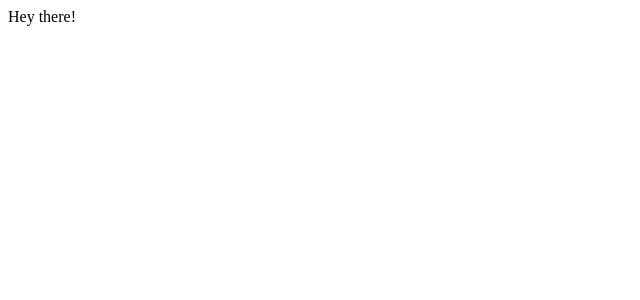
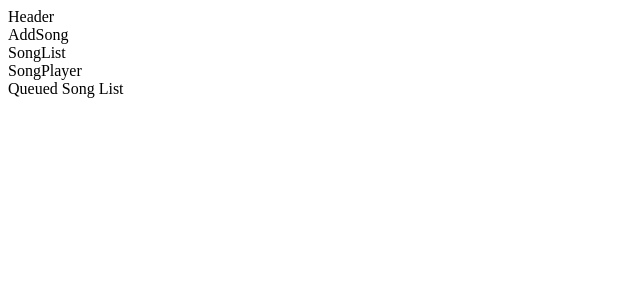
Before and after one commit to PaolaGaray/apollo-music-share, a React (Create React App) app: page / in a window 1280 px wide. Shown: the top 300 px of the page, without its empty margins (0-640 px from the left). Built offline with nearby package versions, Linux system fonts and the light colour scheme.

Commit message:
Add hierarchy components

```diff
--- a/src/App.js
+++ b/src/App.js
@@ -1,10 +1,19 @@
 import React from 'react';
+
+import Header from './components/Header';
+import SongList from './components/SongList';
+import SongPlayer from './components/SongPlayer';
+import AddSong from './components/AddSong';
+
 
 function App() {
   return (
-    <div>
-      Hey there!
-    </div>
+    <>
+      <Header />
+      <AddSong />
+      <SongList />
+      <SongPlayer />
+    </>
   );
 }
 
--- /dev/null
+++ b/src/QueuedSongList.js
@@ -0,0 +1,9 @@
+import React from 'react'
+
+export default function QueuedSongList() {
+    return (
+        <div>
+            Queued Song List
+        </div>
+    )
+}
--- /dev/null
+++ b/src/components/AddSong.js
@@ -0,0 +1,9 @@
+import React from 'react'
+
+export default function AddSong() {
+    return (
+        <div>
+            AddSong
+        </div>
+    )
+}
--- /dev/null
+++ b/src/components/Header.js
@@ -0,0 +1,9 @@
+import React from 'react'
+
+export default function Header() {
+    return (
+        <div>
+            Header
+        </div>
+    )
+}
--- /dev/null
+++ b/src/components/SongList.js
@@ -0,0 +1,9 @@
+import React from 'react'
+
+export default function SongList() {
+    return (
+        <div>
+            SongList
+        </div>
+    )
+}
--- /dev/null
+++ b/src/components/SongPlayer.js
@@ -0,0 +1,12 @@
+import React from 'react'
+
+import QueuedSongList from '../QueuedSongList'
+
+export default function SongPlayer() {
+    return (
+        <>
+           SongPlayer
+           <QueuedSongList />
+        </>
+    )
+}
```
